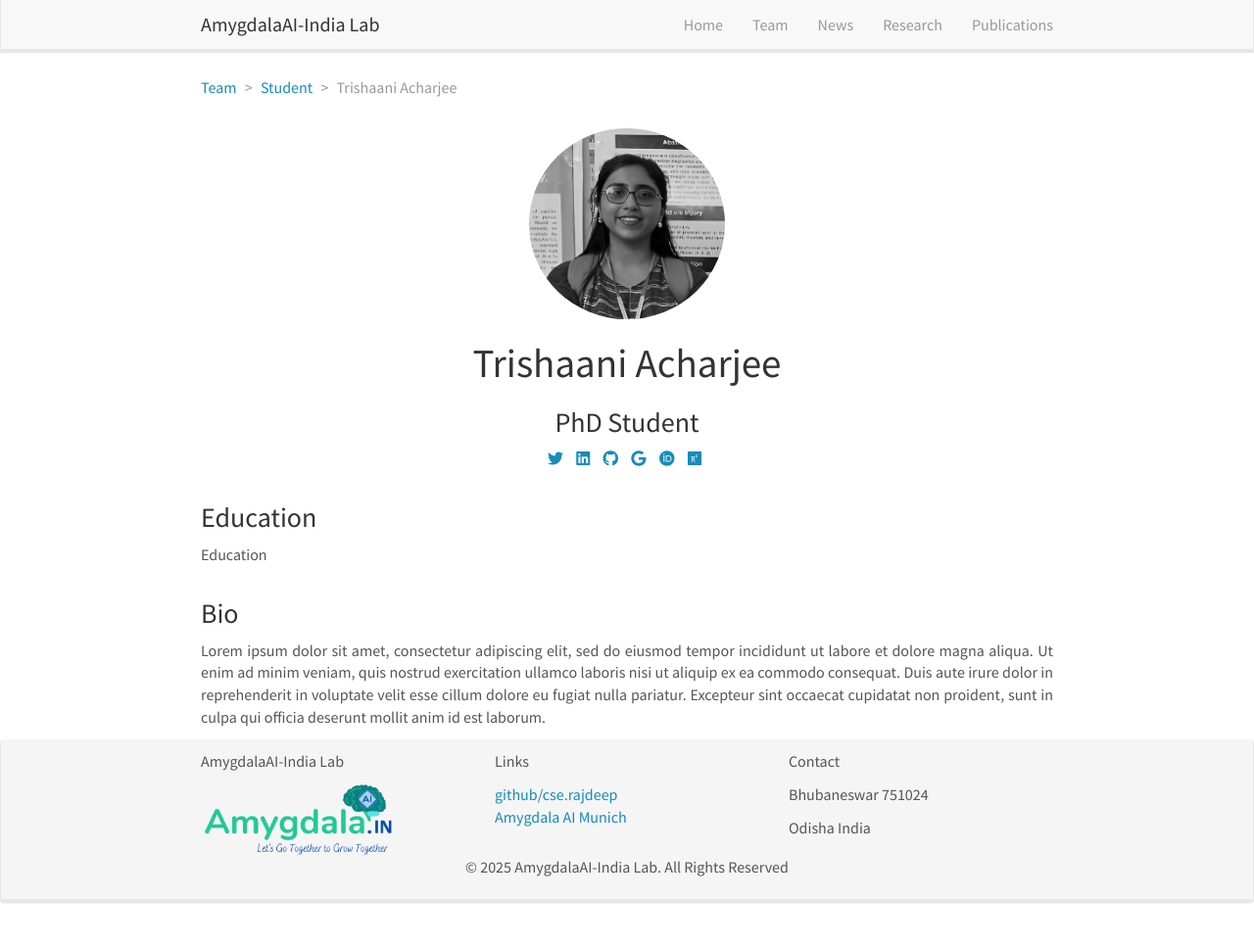
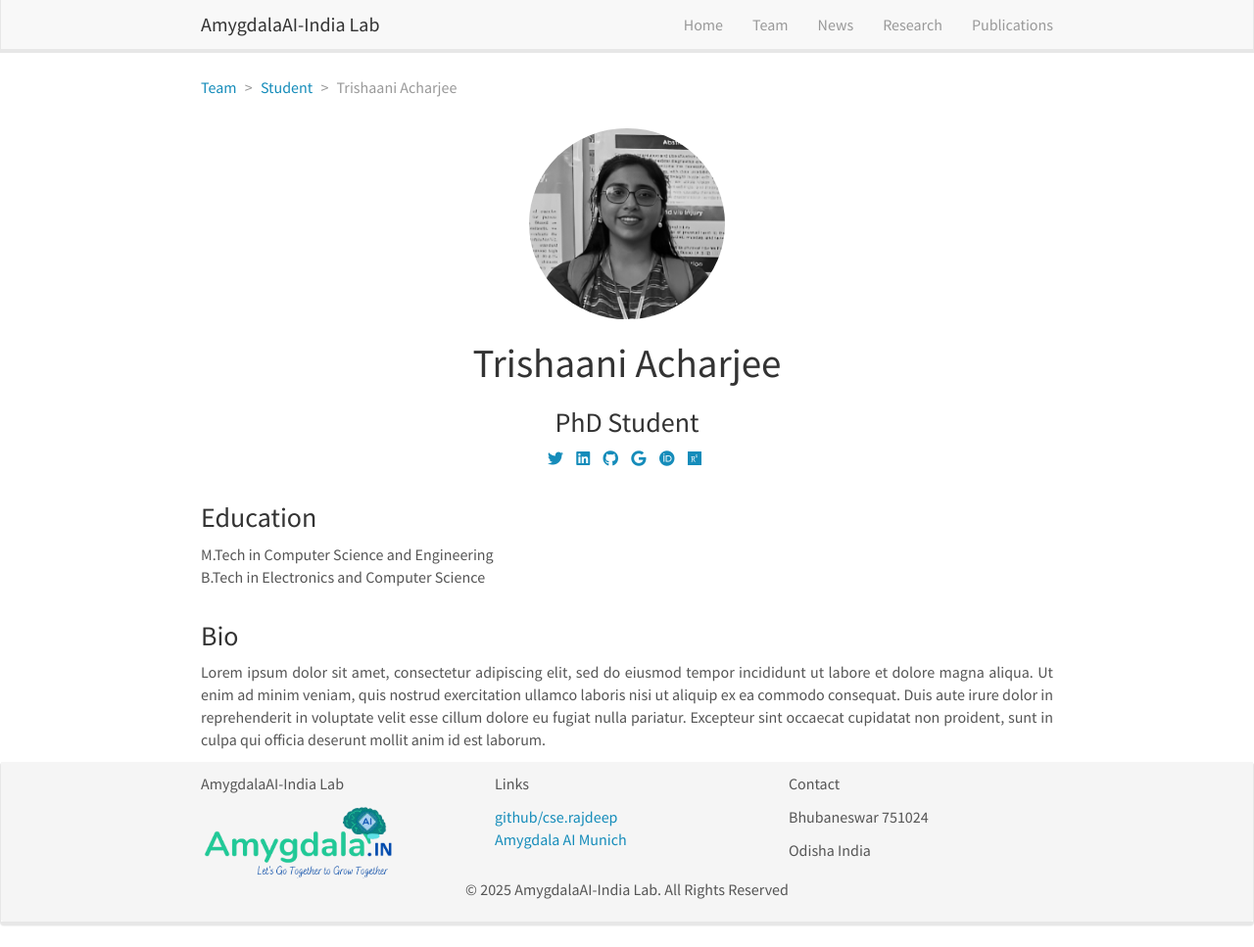
Before and after one commit to amygdalaaiindia/amygdalaaiindia.github.io, a Jekyll site: the page built from _pages/team/_posts/2016-10-01-researcher-student.md, in a window 1280 px wide and 967 px high. Shown: the whole window at 98% size. Built offline with Jekyll 4.4.1, drawn with Linux system fonts in a browser that asks for light colours; nearby versions of some CDN libraries.

Commit message:
Update 2016-10-01-researcher-student.md

```diff
--- a/_pages/team/_posts/2016-10-01-researcher-student.md
+++ b/_pages/team/_posts/2016-10-01-researcher-student.md
@@ -14,7 +14,8 @@ social:
     orcid: https://orcid.org/
     research-gate: https://www.researchgate.net/
 education:
- - Education
+ - M.Tech in Computer Science and Engineering
+ - B.Tech in Electronics and Computer Science
 ---
 
 Lorem ipsum dolor sit amet, consectetur adipiscing elit, sed do eiusmod tempor incididunt ut labore et dolore magna aliqua. Ut enim ad minim veniam, quis nostrud exercitation ullamco laboris nisi ut aliquip ex ea commodo consequat. Duis aute irure dolor in reprehenderit in voluptate velit esse cillum dolore eu fugiat nulla pariatur. Excepteur sint occaecat cupidatat non proident, sunt in culpa qui officia deserunt mollit anim id est laborum.
```
